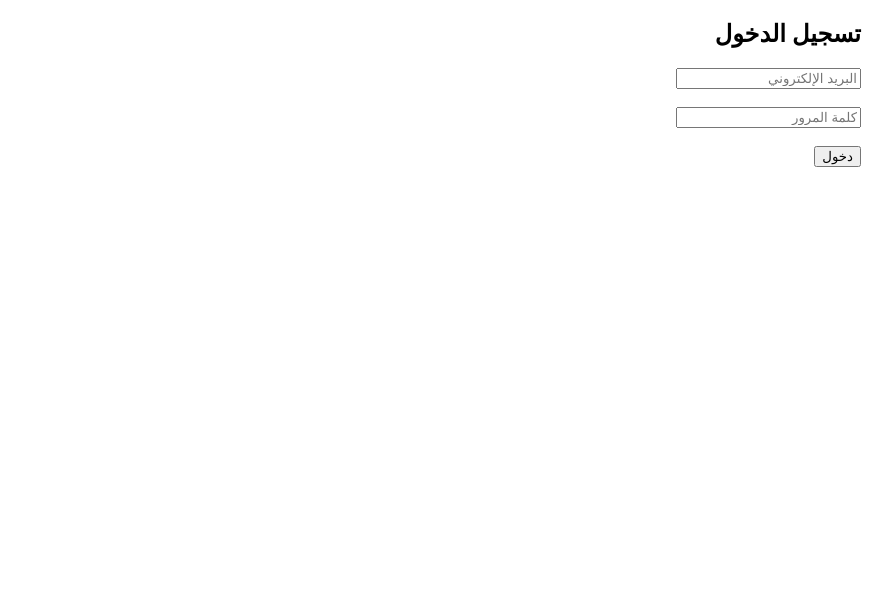
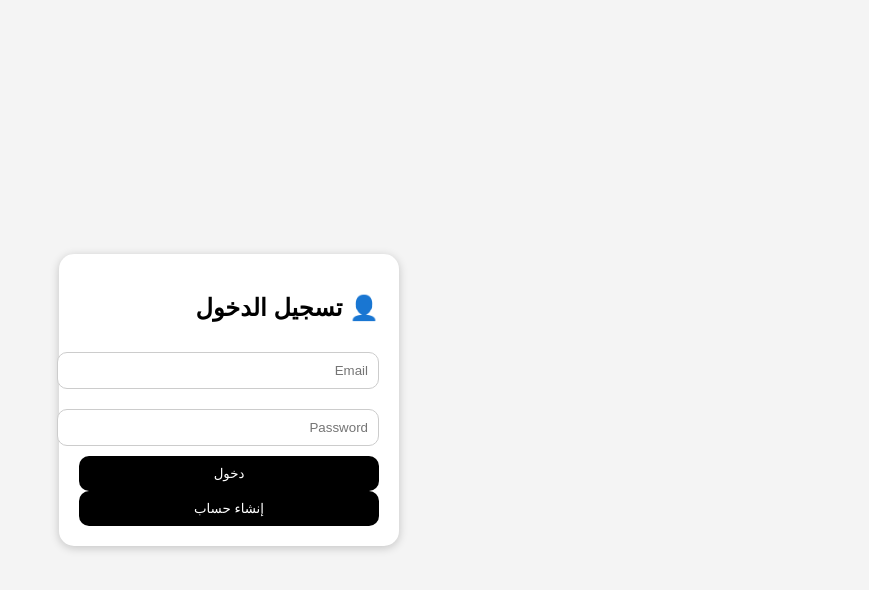
Before and after one commit to bazziy431-dev/FashionStore, a plain HTML site: page login.html in a window 1280 px wide. Shown: the whole page, without its empty margins (411-1280 px from the left). Drawn offline with Linux system fonts and the light colour scheme.

Commit message:
Update login.html

```diff
--- a/login.html
+++ b/login.html
@@ -4,19 +4,96 @@
 <meta charset="UTF-8">
 <meta name="viewport" content="width=device-width, initial-scale=1.0">
 <title>تسجيل الدخول</title>
+
+<style>
+body{
+margin:0;
+font-family:Arial;
+background:#f4f4f4;
+display:flex;
+justify-content:center;
+align-items:center;
+height:100vh;
+}
+
+.box{
+background:white;
+padding:20px;
+border-radius:15px;
+box-shadow:0 2px 10px rgba(0,0,0,0.2);
+width:300px;
+}
+
+input{
+width:100%;
+padding:10px;
+margin:10px 0;
+border:1px solid #ccc;
+border-radius:10px;
+}
+
+button{
+width:100%;
+padding:10px;
+border:none;
+border-radius:10px;
+background:black;
+color:white;
+}
+</style>
 </head>
+
 <body>
 
-<h2>تسجيل الدخول</h2>
+<div class="box">
+<h2>👤 تسجيل الدخول</h2>
 
-<input type="email" id="email" placeholder="البريد الإلكتروني"><br><br>
+<input id="email" placeholder="Email">
+<input id="password" type="password" placeholder="Password">
 
-<input type="password" id="password" placeholder="كلمة المرور"><br><br>
+<button onclick="login()">دخول</button>
+<button onclick="register()">إنشاء حساب</button>
 
-<button id="loginBtn">دخول</button>
+</div>
 
 <script type="module">
-// سنضيف كود Firebase هنا في الخطوة التالية
+import { initializeApp } from "https://www.gstatic.com/firebasejs/10.7.1/firebase-app.js";
+import { getAuth, signInWithEmailAndPassword, createUserWithEmailAndPassword }
+from "https://www.gstatic.com/firebasejs/10.7.1/firebase-auth.js";
+
+const firebaseConfig = {
+  apiKey: "AIzaSyBaMpVx3X7F1a2wz9atkK1M1HjO11ugEYs",
+  authDomain: "fashion-store-345d9.firebaseapp.com",
+  projectId: "fashion-store-345d9",
+  appId: "1:1036764489386:web:9f1a6405a5f84a6f63d2d3"
+};
+
+const app = initializeApp(firebaseConfig);
+const auth = getAuth(app);
+
+window.login = function(){
+let email = document.getElementById("email").value;
+let pass = document.getElementById("password").value;
+
+signInWithEmailAndPassword(auth, email, pass)
+.then(()=>{
+alert("تم تسجيل الدخول");
+window.location.href = "index.html";
+})
+.catch(e=>alert(e.message));
+}
+
+window.register = function(){
+let email = document.getElementById("email").value;
+let pass = document.getElementById("password").value;
+
+createUserWithEmailAndPassword(auth, email, pass)
+.then(()=>{
+alert("تم إنشاء حساب");
+})
+.catch(e=>alert(e.message));
+}
+
 </script>
 
 </body>
```
